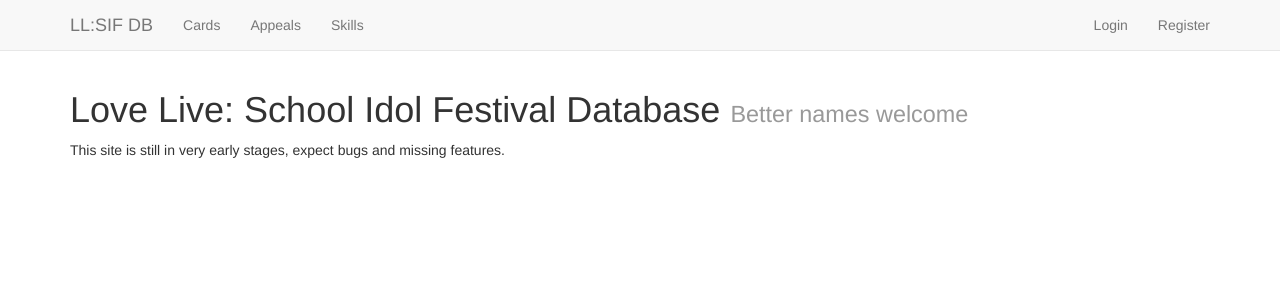
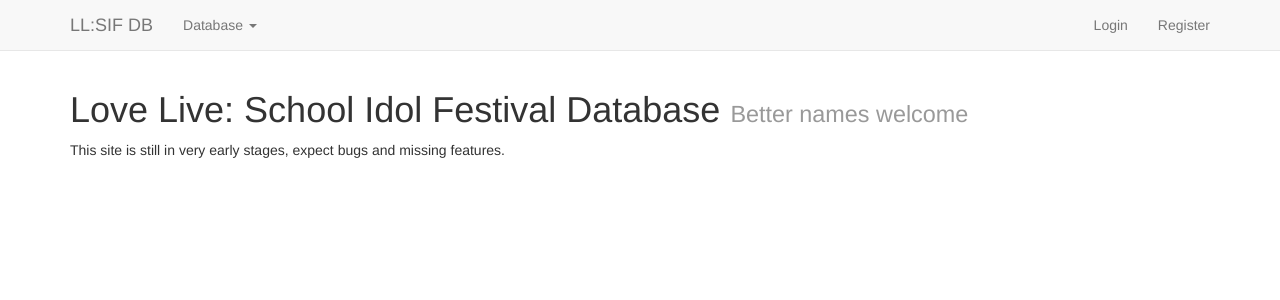
Before and after one commit to ackwell/llsif-db, a Python web app: template app/templates/home/index.html in a window 1280 px wide. Shown: the top 300 px of the page. Run offline with Jinja, Linux system fonts and the light colour scheme; the template is opened without the code that fills it, so the values that code supplies are empty; some libraries are stand-ins or nearby versions.

Commit message:
Moved database links into a dropdown

```diff
--- a/app/templates/include/header.html
+++ b/app/templates/include/header.html
@@ -12,9 +12,16 @@
 
 		<div class="collapse navbar-collapse" id="header-nav-collapse">
 			<ul class="nav navbar-nav">
-				<li><a href="{{ url_for('cards.index') }}">Cards</a></li>
-				<li><a href="{{ url_for('cards.appeals_index') }}">Appeals</a></li>
-				<li><a href="{{ url_for('cards.skills_index') }}">Skills</a></li>
+				<li class="dropdown">
+					<a href="#" class="dropdown-toggle" data-toggle="dropdown">
+						Database <span class="caret"></span>
+					</a>
+					<ul class="dropdown-menu" role="menu">
+						<li><a href="{{ url_for('cards.index') }}">Cards</a></li>
+						<li><a href="{{ url_for('cards.appeals_index') }}">Appeals</a></li>
+						<li><a href="{{ url_for('cards.skills_index') }}">Skills</a></li>
+					</ul>
+				</li>
 			</ul>
 
 			<ul class="nav navbar-nav navbar-right">
```
